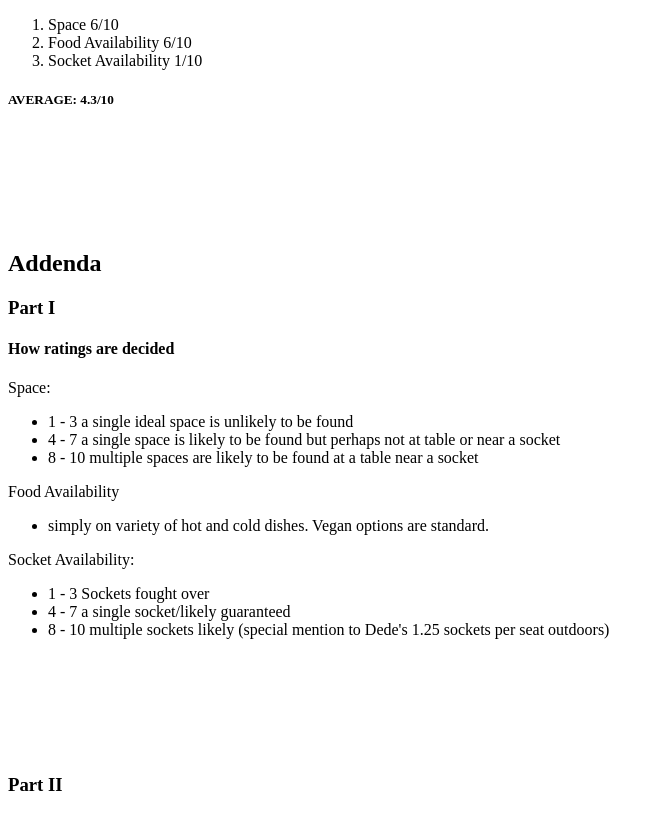
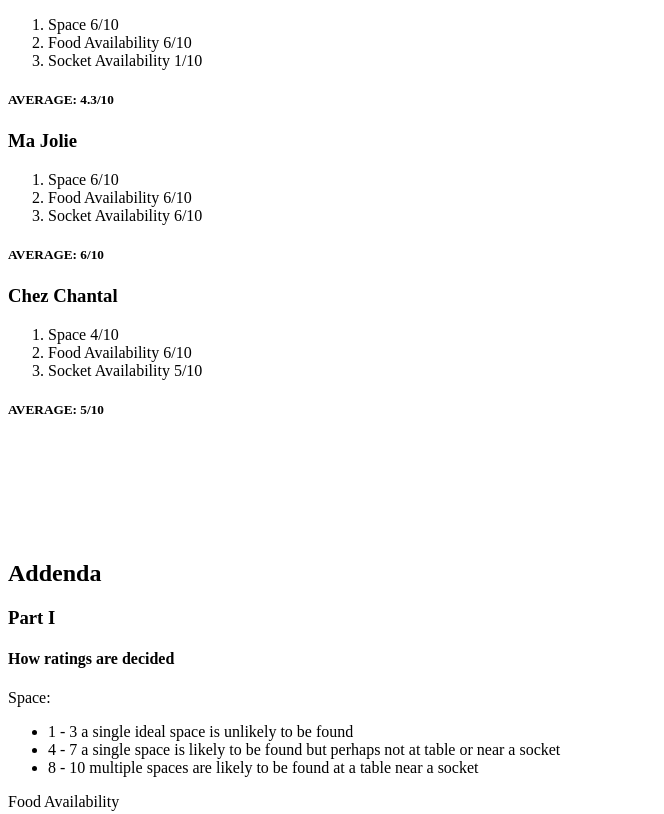
Before and after one commit to GILREICH1/GILREICH1.github.io, a plain HTML site: page index.html in a window 1280 px wide. Shown: the part 2243-3057 px from the top of the page, without its empty margins (0-664 px from the left). Drawn offline with Linux system fonts and the light colour scheme.

Commit message:
Update index.html

```diff
--- a/index.html
+++ b/index.html
@@ -161,6 +161,24 @@
         </ol>
         <h5>AVERAGE: 4.3/10</h5>
     </div>
+  <div>
+    <h3>Ma Jolie</h3>
+    <ol>
+        <li>Space 6/10</li>
+        <li>Food Availability 6/10</li>
+        <li>Socket Availability 6/10</li>
+    </ol>
+    <h5>AVERAGE: 6/10</h5>
+  </div>
+    <div>
+        <h3>Chez Chantal</h3>
+            <ol>
+                <li>Space 4/10</li>
+                <li>Food Availability 6/10</li>
+                <li>Socket Availability 5/10</li>
+            </ol>
+        <h5>AVERAGE: 5/10</h5>
+    </div>
 </div>
 </body>
 <footer class="live-link" id="footer">
@@ -282,5 +300,6 @@
      <h4>Correspondance</h4>
     <p>"yeah im going to leave, hating it here after only an hour" - Ma'ayan at WayCup</p>
     <p>gil i think the way you dismissed noise as a factor “controllable by headphones” on your site is insane - Tal</p>
+    <p>Ma Jolie is for neve tzedek kids and siren singing tourists to it's watery coffee depths</p>
 </div>
 </footer>
```
